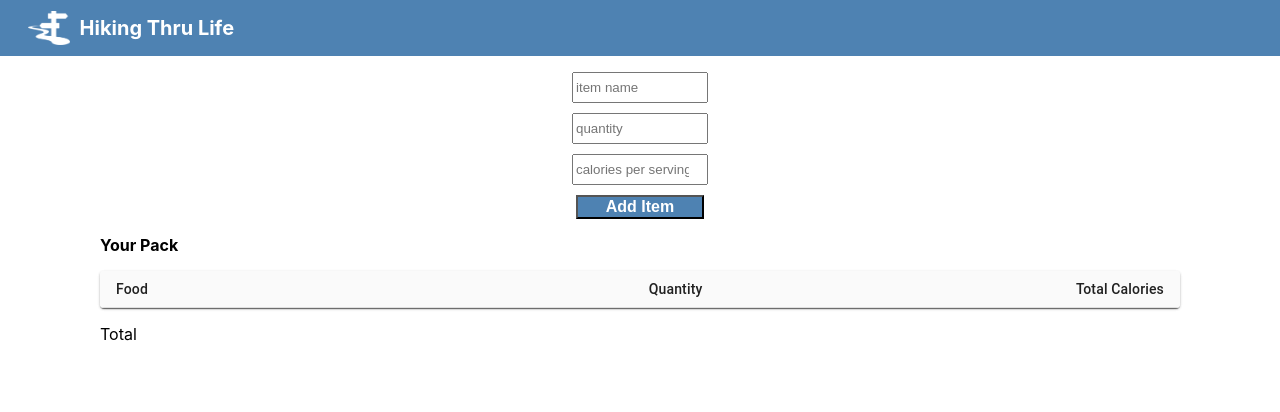
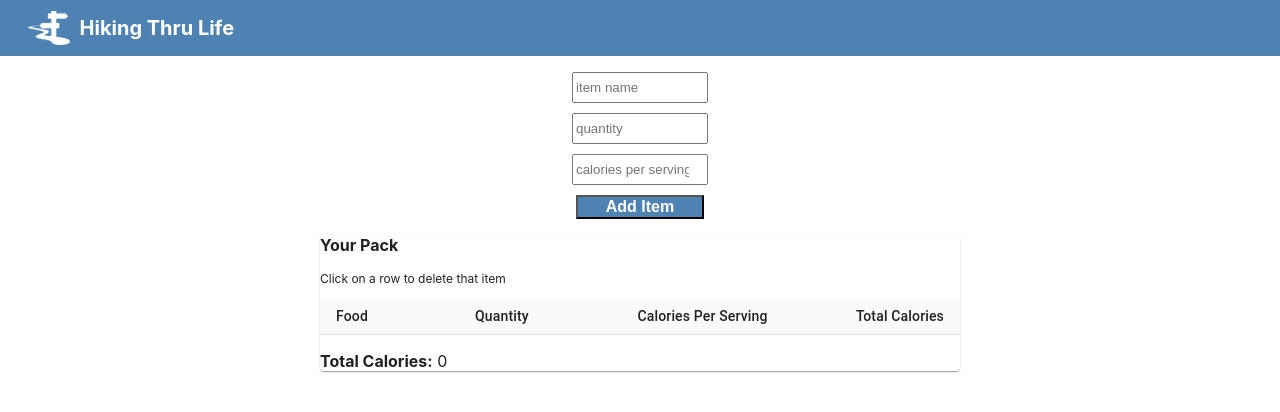
Before and after one commit to bschoenfeld16/hiking-thru-life, a React (Create React App) app: page / in a window 1280 px wide. Shown: the top 412 px of the page. Built offline with nearby package versions, Linux system fonts and the light colour scheme.

Commit message:
total calories for pack. Some style adjustments

```diff
--- a/src/components/Pack/Pack.js
+++ b/src/components/Pack/Pack.js
@@ -9,16 +9,23 @@ import Paper from "@material-ui/core/Paper";
 import classes from './Pack.module.css'
 
 const pack = (props) => {
+
+    let totalPackCalories = 0;
+    props.packItems.map(packItem => (
+        totalPackCalories += packItem.caloriesPerServing * packItem.quantity
+    ));
+
     return (
-        <div className={classes.Pack}>
+        <Paper className={classes.PaperWrapper}>
             <p><strong>Your Pack</strong></p>
-            <Paper>
-                <TableContainer style={{maxHeight: '200'}} component={Paper}>
-                    <Table stickyHeader size="small" aria-label="a dense table">
+            <p style={{fontSize: '12px'}}>Click on a row to delete that item</p>
+            <TableContainer className={classes.TableContainer}>
+                <Table stickyHeader size="small">
                     <TableHead>
                         <TableRow>
                             <TableCell>Food</TableCell>
                             <TableCell align="right">Quantity</TableCell>
+                            <TableCell align="right">Calories Per Serving</TableCell>
                             <TableCell align="right">Total Calories</TableCell>
                         </TableRow>
                     </TableHead>
@@ -27,15 +34,15 @@ const pack = (props) => {
                             <TableRow hover key={packItem.id} onClick={() => props.itemClicked(packItem.id)}>
                                 <TableCell component="th" scope="row">{packItem.name}</TableCell>
                                 <TableCell align="right">{packItem.quantity}</TableCell>
+                                <TableCell align="right">{packItem.caloriesPerServing}</TableCell>
                                 <TableCell align="right">{packItem.caloriesPerServing * packItem.quantity}</TableCell>
                             </TableRow>
                         ))}
                     </TableBody>
                 </Table>
             </TableContainer>
+            <p><strong>Total Calories:</strong> {totalPackCalories} </p>
         </Paper>
-            <p>Total</p>
-        </div>
     )
 };
 
--- a/src/components/Pack/Pack.module.css
+++ b/src/components/Pack/Pack.module.css
@@ -1,4 +1,8 @@
-.Pack {
-    margin-left: 100px;
-    margin-right: 100px;
+.PaperWrapper {
+    width: 50%;
+    margin: auto;
 }
+
+.TableContainer {
+    max-height: 500px;
+}
```
Lines whose indentation alone changed are shown as unchanged.
